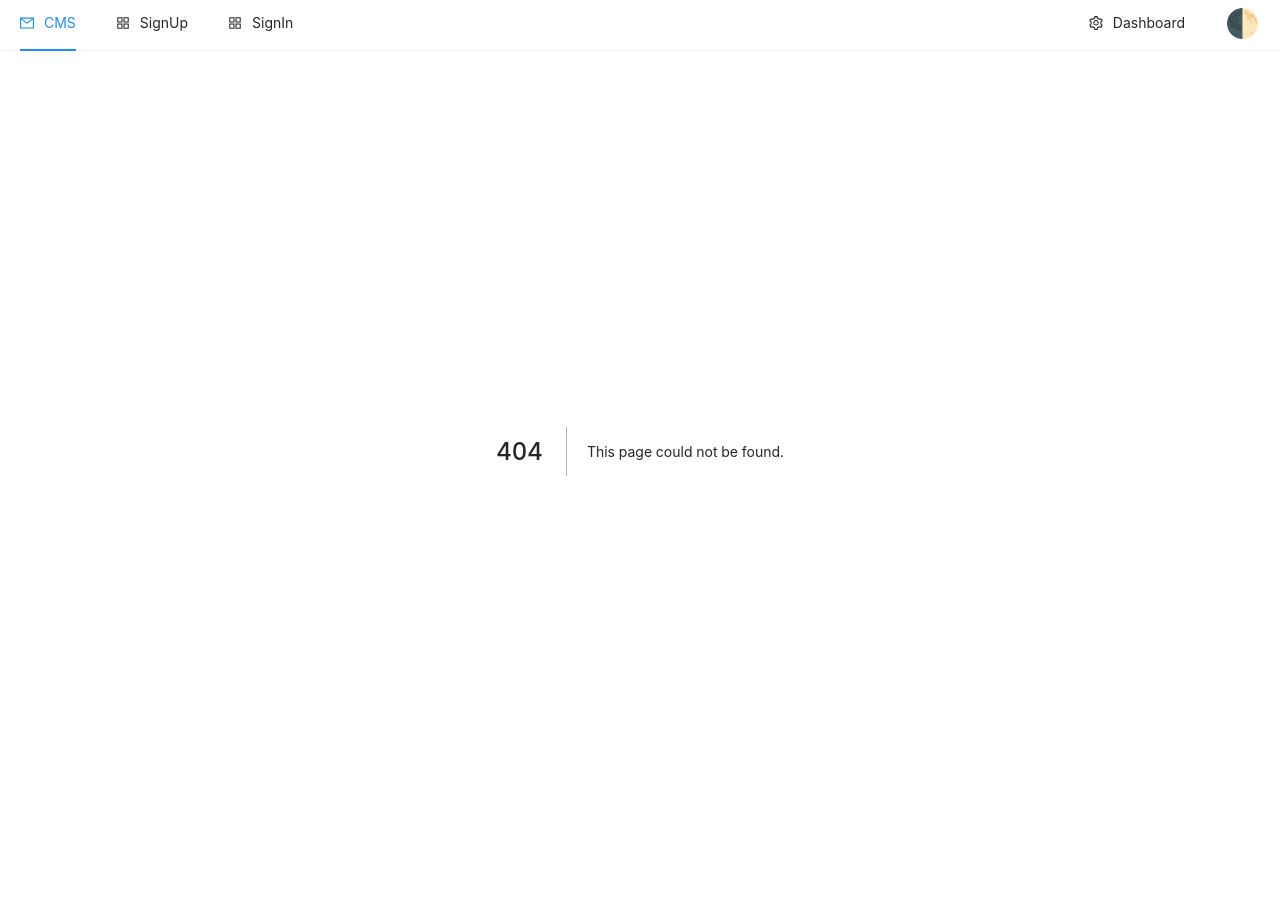
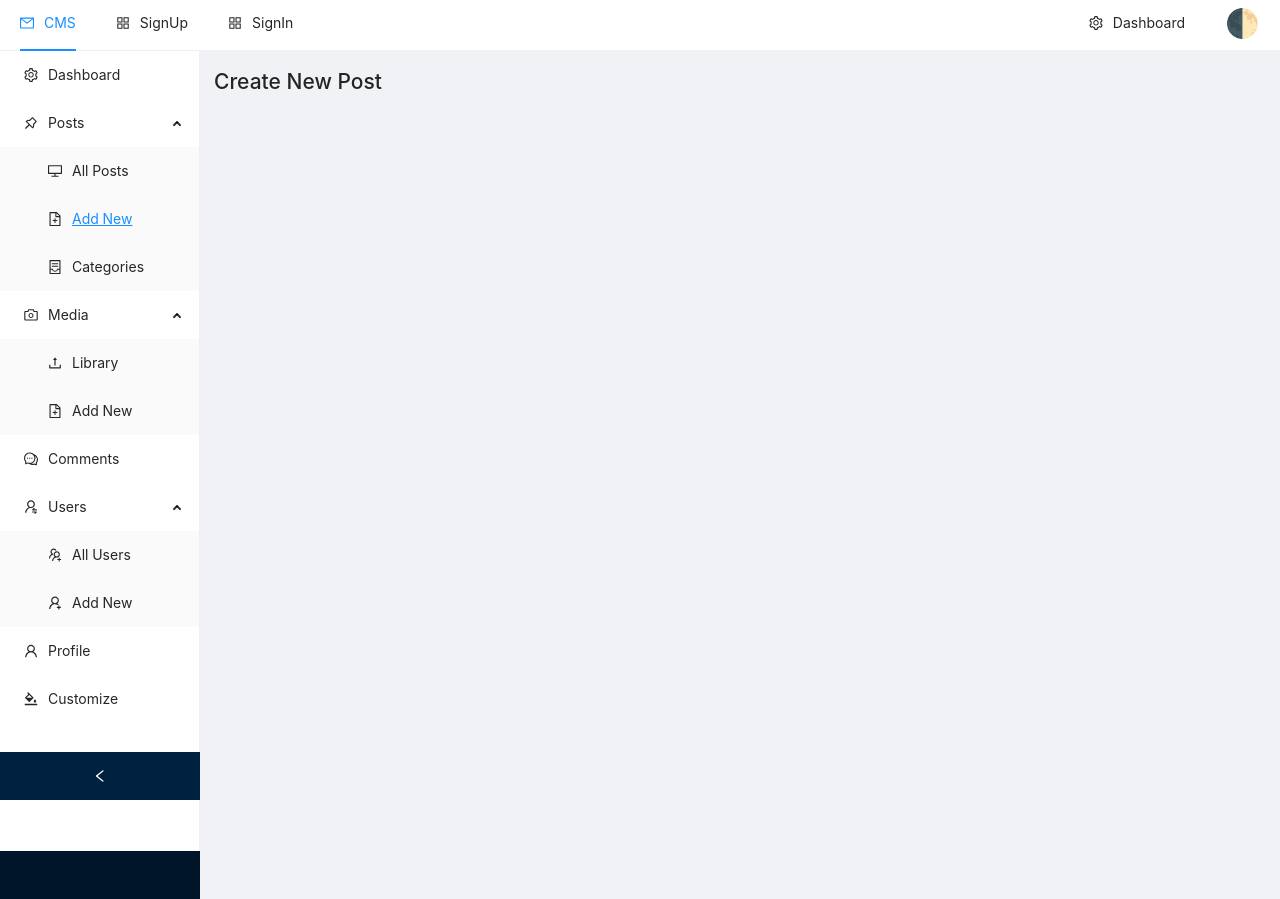
Before and after one commit to gohugotr/wpclone, a Next.js app in the folder client/: page /admin/post/new in a window 1280 px wide. Before the commit this address had no page. Before the commit the page ends 851 px from the top, so only its background shows below. Built offline with nearby package versions, Linux system fonts and the light colour scheme.

Commit message:
Nihayet menü yapıldı

```diff
--- a/client/components/nav/AdminNav.jsx
+++ b/client/components/nav/AdminNav.jsx
@@ -1,15 +1,25 @@
 import {
-  AppstoreOutlined,
+  UsergroupAddOutlined,
   ContainerOutlined,
   DesktopOutlined,
-  MailOutlined,
-  PieChartOutlined,
+  UserSwitchOutlined,
+  UserOutlined,
+  PushpinOutlined,
+  SettingOutlined,
+  CameraOutlined,
+  CommentOutlined,
+  BgColorsOutlined,
+  FileAddOutlined,
+  UserAddOutlined,
+  UploadOutlined,
 } from '@ant-design/icons'
-import React, { useState } from 'react'
+import React, { useState, useEffect } from 'react'
 import { Layout, Menu } from 'antd'
 import Link from 'next/link'
 
-function getItem(label, key, icon, children, type) {
+const { Sider } = Layout
+
+const getItem = (label, key, icon, children, type) => {
   return {
     key,
     icon,
@@ -19,92 +29,102 @@ function getItem(label, key, icon, children, type) {
   }
 }
 
+const AdminNav = () => {
+  const [collapsed, setCollapsed] = useState(false)
+
+  const [current, setCurrent] = useState('')
+
+  useEffect(() => {
+    process.browser && setCurrent(window.location.pathname)
+  }, [process.browser && window.location.pathname])
+
+  const activeName = (name) => `${current === name && 'active'}`
+
   const items = [
     getItem(
       <Link href='/admin'>
-      <a>Dashboard</a>
+        <a className={activeName('/admin')}>Dashboard</a>
       </Link>,
       '1',
-    <PieChartOutlined />
+      <SettingOutlined />
     ),
-  getItem('Posts', 'sub1', <MailOutlined />, [
+    getItem('Posts', '2', <PushpinOutlined />, [
       getItem(
-      <Link href='/admin/posts'>
+        <Link href='/admin/post'>
           <a>All Posts</a>
         </Link>,
-      '2',
+        '3',
         <DesktopOutlined />
       ),
       getItem(
-      <Link href='/admin/posts/new'>
-        <a>Add New</a>
+        <Link href='/admin/post/new'>
+          <a className={activeName('/admin/post/new')}>Add New</a>
         </Link>,
-      '3',
-      <ContainerOutlined />
+        '4',
+        <FileAddOutlined />
       ),
       getItem(
         <Link href='/admin/categories'>
-        <a>Categories</a>
+          <a className={activeName('/admin/categories')}>Categories</a>
         </Link>,
-      '4',
+        '5',
         <ContainerOutlined />
       ),
     ]),
-  getItem('Media', 'sub2', <MailOutlined />, [
+    getItem('Media', '8', <CameraOutlined />, [
       getItem(
         <Link href='/admin/media/library'>
-        <a>Library</a>
+          <a className={activeName('/admin/media/library')}>Library</a>
         </Link>,
-      '5'
+        '9',
+        <UploadOutlined />
       ),
       getItem(
         <Link href='/admin/media/new'>
-        <a>Add New</a>
+          <a className={activeName('/admin/media/new')}>Add New</a>
         </Link>,
-      '6'
+        '10',
+        <FileAddOutlined />
       ),
     ]),
     getItem(
       <Link href='/admin/comments'>
-      <a>Comments</a>
+        <a className={activeName('/admin/comments')}>Comments</a>
       </Link>,
-    '7',
-    <DesktopOutlined />
+      '11',
+      <CommentOutlined />
     ),
-  getItem('Users', 'sub3', <MailOutlined />, [
+    getItem('Users', '14', <UserSwitchOutlined />, [
       getItem(
         <Link href='/admin/users'>
-        <a>All Users</a>
+          <a className={activeName('/admin/users')}>All Users</a>
         </Link>,
-      '8'
+        '15',
+        <UsergroupAddOutlined />
       ),
       getItem(
         <Link href='/admin/users/new'>
-        <a>Add New</a>
+          <a className={activeName('/admin/users/new')}>Add New</a>
         </Link>,
-      '9'
+        '16',
+        <UserAddOutlined />
       ),
     ]),
     getItem(
       <Link href='/admin/userid'>
-      <a>Profile</a>
+        <a className={activeName('/admin/userid')}>Profile</a>
       </Link>,
-    '10',
-    <AppstoreOutlined />
+      '17',
+      <UserOutlined />
     ),
     getItem(
       <Link href='/admin/customize'>
-      <a>Customize</a>
+        <a className={activeName('/admin/customize')}>Customize</a>
       </Link>,
-    '11',
-    <AppstoreOutlined />
+      '18',
+      <BgColorsOutlined />
     ),
   ]
-
-const { Sider } = Layout
-
-const AdminNav = () => {
-  const [collapsed, setCollapsed] = useState(false)
 
   const toggleCollapsed = () => {
     setCollapsed(!collapsed)
@@ -114,8 +134,8 @@ const AdminNav = () => {
     <Sider collapsible>
       <Menu
         style={{ height: '100vh' }}
-        defaultSelectedKeys={['1']}
-        defaultOpenKeys={['sub1', 'sub2', 'sub3']}
+        //defaultSelectedKeys={['1']}
+        defaultOpenKeys={['2', '8', '14']}
         mode='inline'
         inlineCollapsed={collapsed}
         items={items}
--- a/client/pages/_app.jsx
+++ b/client/pages/_app.jsx
@@ -1,6 +1,7 @@
 import { ThemeProvider } from '../context/theme'
 import React from 'react'
 import TopNav from '../components/TopNav'
+import '../public/css/styles.css'
 
 function MyApp({ Component, pageProps }) {
   return (
--- /dev/null
+++ b/client/pages/admin/post/new.jsx
@@ -0,0 +1,12 @@
+import React from 'react'
+import AdminLayout from '../../../components/layout/AdminLayout'
+
+const NewPost = () => {
+  return (
+    <AdminLayout>
+      <h2>Create New Post</h2>
+    </AdminLayout>
+  )
+}
+
+export default NewPost
--- /dev/null
+++ b/client/public/css/styles.css
@@ -0,0 +1,4 @@
+.active{
+    text-decoration: underline;
+    color: #1890ff !important;
+}
```
Lines whose indentation alone changed are shown as unchanged.
